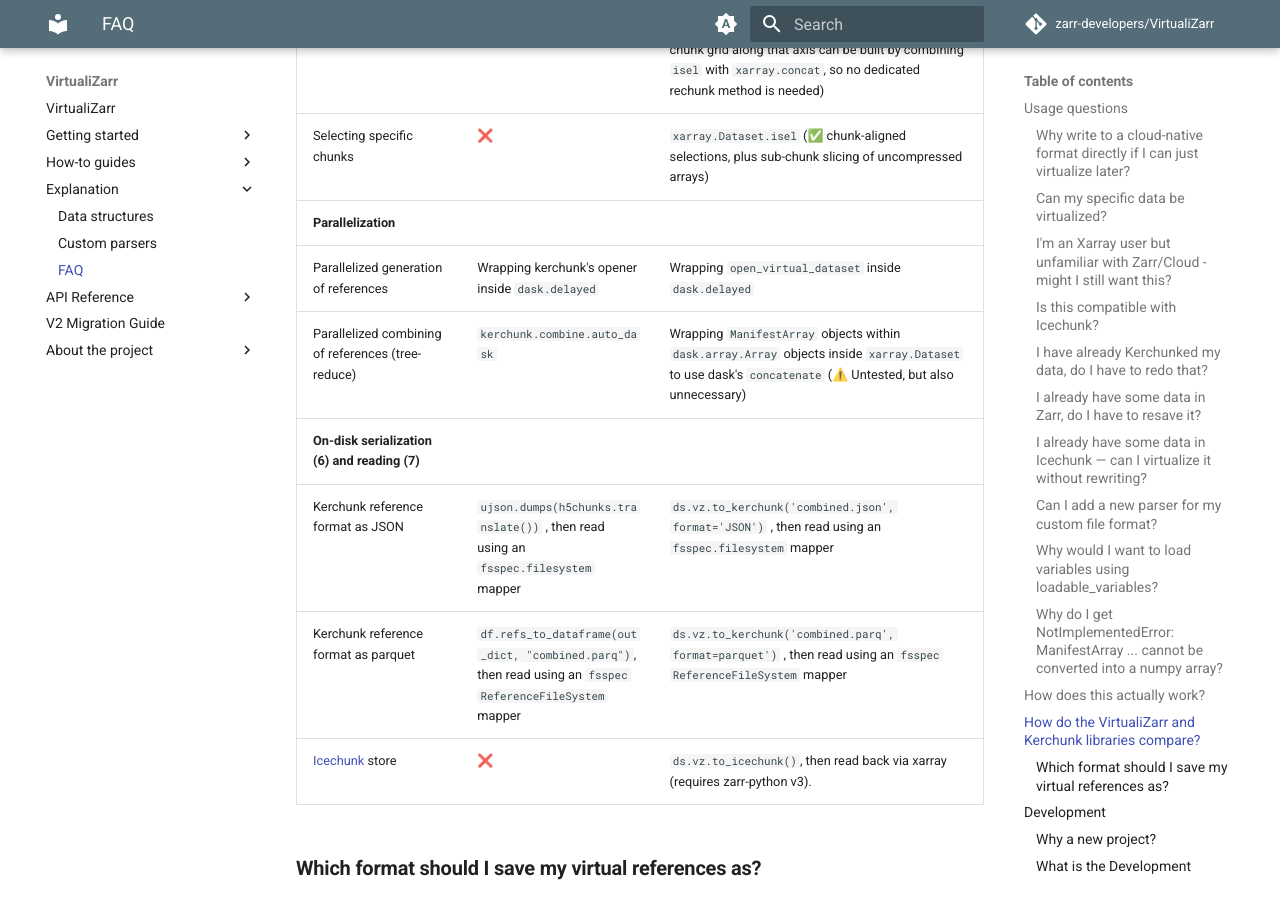
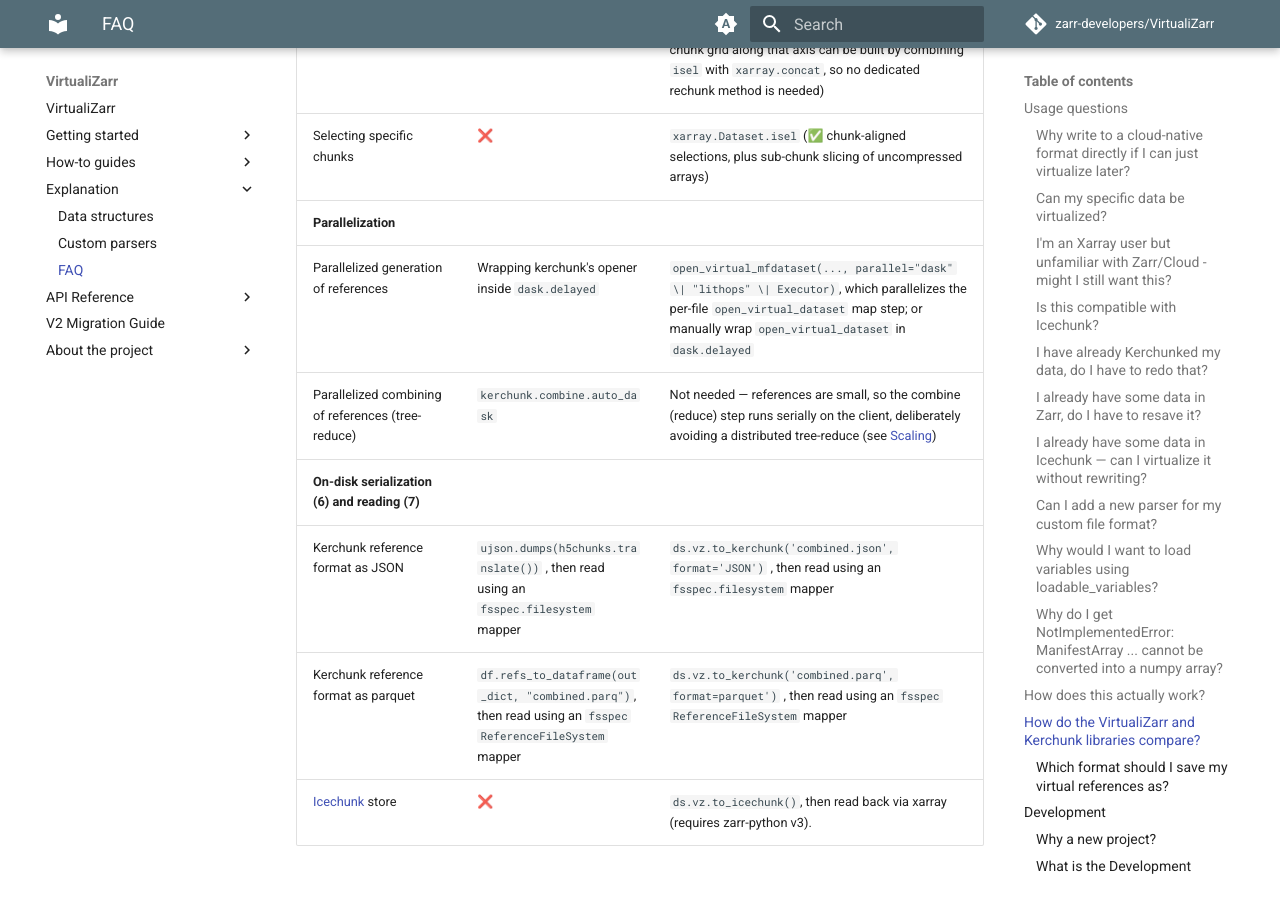
Before and after one commit to zarr-developers/VirtualiZarr, an MkDocs documentation site: the page built from docs/explanation/faq.md, in a window 1280 px wide and 900 px high, scrolled down 10162 px. Built offline with MkDocs 1.6.1 and Material for MkDocs 9.7.7, drawn with Linux system fonts in a browser that asks for light colours; comment, search, counter and statistics services are not loaded; the version menu is left out.

Commit message:
Fix stale parallelization rows in Kerchunk comparison FAQ
The two Parallelization rows predated open_virtual_mfdataset's `parallel`
kwarg:

- Generation: point at open_virtual_mfdataset(parallel="dask"|"lithops"|
  Executor), which parallelizes the per-file open map step, rather than
  only describing a manual dask.delayed wrap.
- Combining (tree-reduce): drop the stale "wrap ManifestArray in
  dask.array (Untested)" description. VirtualiZarr deliberately combines
  references serially on the client since they are small, avoiding a
  distributed tree-reduce (per the Scaling docs).

Co-Authored-By: Claude Opus 4.8 (1M context) <noreply@anthropic.com>

```diff
--- a/docs/explanation/faq.md
+++ b/docs/explanation/faq.md
@@ -234,8 +234,8 @@ Users of Kerchunk may find the following comparison table useful, which shows wh
 | Sub-dividing an uncompressed chunk | `kerchunk.utils.subchunk`                                                                                                                                  | `xarray.Dataset.isel` (✅ for uncompressed arrays — a slice along the largest-stride axis rewrites the reference's byte offset/length, see [#996](https://github.com/zarr-developers/VirtualiZarr/pull/996); a finer chunk grid along that axis can be built by combining `isel` with `xarray.concat`, so no dedicated rechunk method is needed) |
 | Selecting specific chunks | ❌                                                                                                                                  | `xarray.Dataset.isel` (✅ chunk-aligned selections, plus sub-chunk slicing of uncompressed arrays)                                                                                                                          |
 **Parallelization**                                                      |                                                                                                                                     |                                                                                                                                                  |
-| Parallelized generation of references                                    | Wrapping kerchunk's opener inside `dask.delayed`                                                                                    | Wrapping `open_virtual_dataset` inside `dask.delayed`
-| Parallelized combining of references (tree-reduce)                       | `kerchunk.combine.auto_dask`                                                                                                        | Wrapping `ManifestArray` objects within `dask.array.Array` objects inside `xarray.Dataset` to use dask's `concatenate` (⚠️ Untested, but also unnecessary)                         |
+| Parallelized generation of references                                    | Wrapping kerchunk's opener inside `dask.delayed`                                                                                    | `open_virtual_mfdataset(..., parallel="dask" \| "lithops" \| Executor)`, which parallelizes the per-file `open_virtual_dataset` map step; or manually wrap `open_virtual_dataset` in `dask.delayed` |
+| Parallelized combining of references (tree-reduce)                       | `kerchunk.combine.auto_dask`                                                                                                        | Not needed — references are small, so the combine (reduce) step runs serially on the client, deliberately avoiding a distributed tree-reduce (see [Scaling](../how_to/scaling.md)) |
 | **On-disk serialization (6) and reading (7)**                            |                                                                                                                                     |                                                                                                                                                  |
 | Kerchunk reference format as JSON                                        | `ujson.dumps(h5chunks.translate())` , then read using an `fsspec.filesystem` mapper                                | `ds.vz.to_kerchunk('combined.json', format='JSON')` , then read using an `fsspec.filesystem` mapper                                      |
 | Kerchunk reference format as parquet                                     | `df.refs_to_dataframe(out_dict, "combined.parq")`, then read using an `fsspec` `ReferenceFileSystem` mapper | `ds.vz.to_kerchunk('combined.parq', format=parquet')` , then read using an `fsspec` `ReferenceFileSystem` mapper |
```
